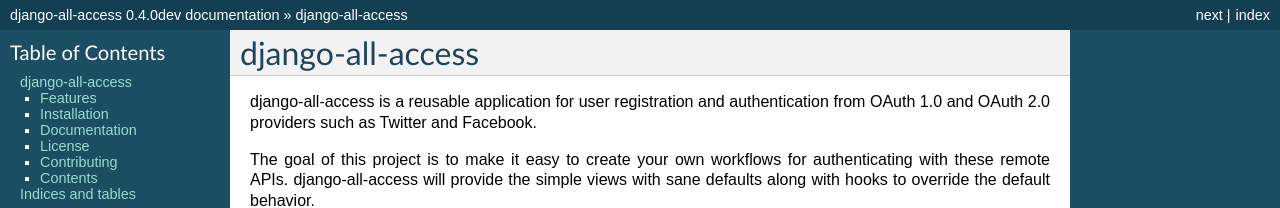
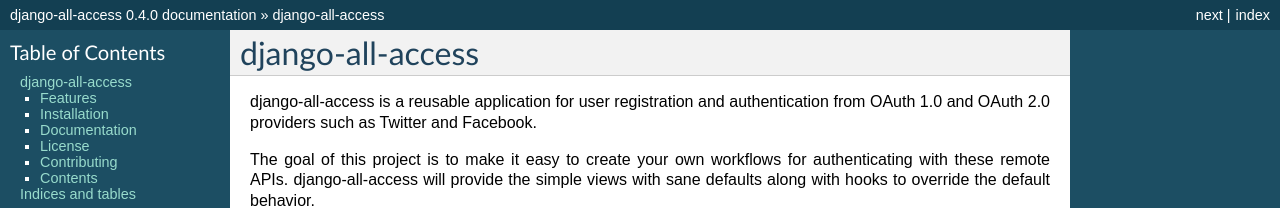
Before and after one commit to mlavin/django-all-access, a Sphinx documentation site: the page built from docs/index.rst, in a window 1280 px wide and 900 px high. Shown: the top 208 px of the window. Built offline with Sphinx 7.4.7, drawn with Linux system fonts in a browser that asks for light colours; some of the changed text lies outside the part shown.

Commit message:
Version bump for new release.

```diff
--- a/allaccess/__init__.py
+++ b/allaccess/__init__.py
@@ -3,7 +3,7 @@
 from OAuth 1.0 and OAuth 2.0 providers such as Twitter and Facebook.
 """
 
-__version__ = '0.4.0dev'
+__version__ = '0.4.0'
 
 
 import logging
--- a/docs/conf.py
+++ b/docs/conf.py
@@ -12,6 +12,7 @@
 # serve to show the default.
 
 import sys, os
+import allaccess
 
 # If extensions (or modules to document with autodoc) are in another directory,
 # add these directories to sys.path here. If the directory is relative to the
@@ -48,9 +49,9 @@
 # built documents.
 #
 # The short X.Y version.
-version = '0.4'
+version = '.'.join(allaccess.__version__.split('.')[0:2])
 # The full version, including alpha/beta/rc tags.
-release = '0.4.0dev'
+release = allaccess.__version__
 
 # The language for content autogenerated by Sphinx. Refer to documentation
 # for a list of supported languages.
```
